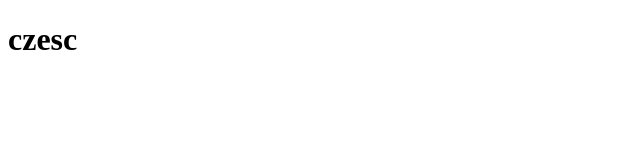
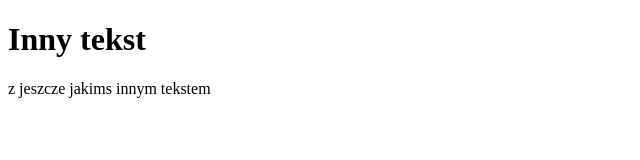
Before and after one commit to cinku/testpr, a plain HTML site: page index.html in a window 1280 px wide. Shown: the whole page, without its empty margins (0-640 px from the left). Drawn offline with Linux system fonts and the light colour scheme.

Commit message:
Change page contents

```diff
--- a/index.html
+++ b/index.html
@@ -7,6 +7,7 @@
   <title>Document</title>
 </head>
 <body>
-  <h1>czesc</h1>
+  <h1>Inny tekst</h1>
+  <p>z jeszcze jakims innym tekstem</p>
 </body>
 </html>
```
